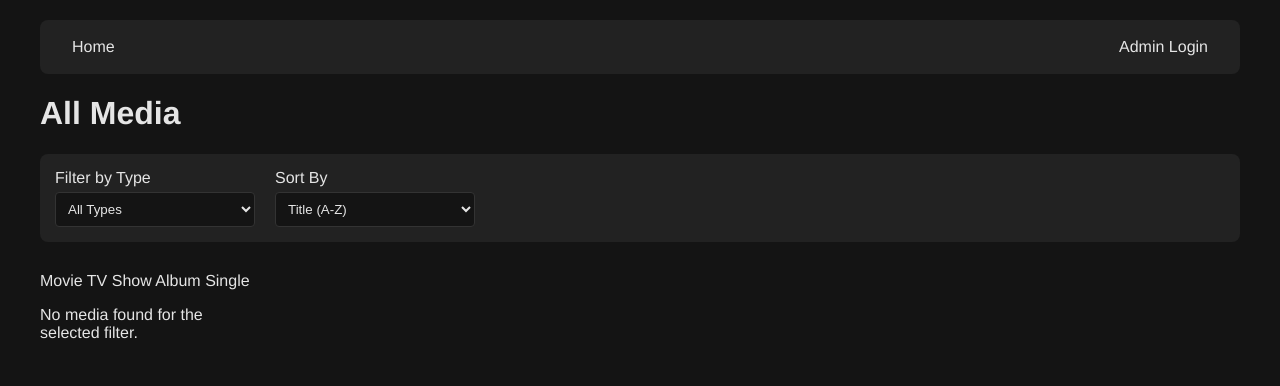
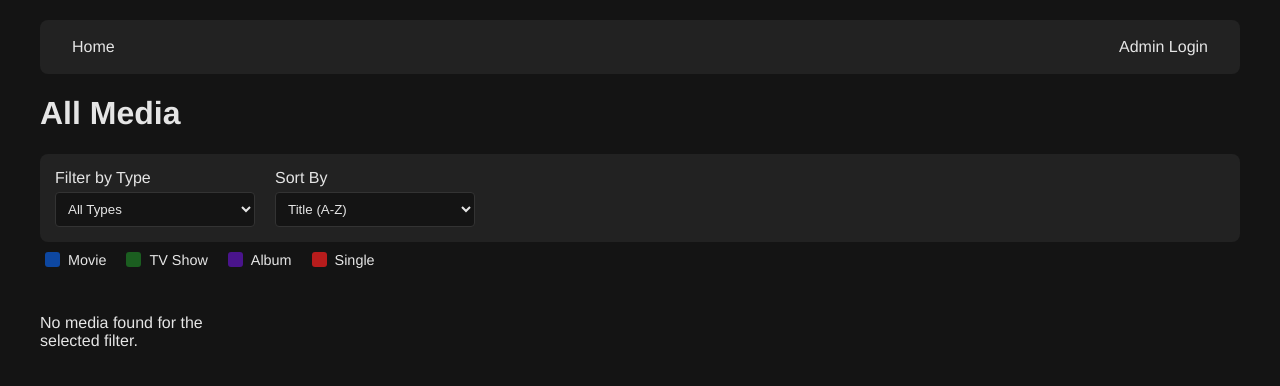
Before and after one commit to ClearLite/Ranking-Thing-332211, a Flask app: page / in a window 1280 px wide. Shown: the top 386 px of the page. Run offline with Flask 3, Linux system fonts and the light colour scheme; data that the repository does not hold is empty.

Commit message:
Update style.css

```diff
--- a/project/static/css/style.css
+++ b/project/static/css/style.css
@@ -5,13 +5,21 @@
     --card-color: #222;
     --text-color: #e5e5e5;
     --border-color: #333;
+    --placeholder-color: #444;
+
+    /* Rating Colors */
     --awesome-color: #4CAF50;
     --great-color: #8BC34A;
     --good-color: #CDDC39;
     --okay-color: #FFC107;
     --bad-color: #FF9800;
     --garbage-color: #f44336;
-    --placeholder-color: #444;
+
+    /* NEW: Media Type Colors for Homepage Cards */
+    --movie-color: #0d47a1;  /* Dark Blue */
+    --tv-color: #1b5e20;     /* Dark Green */
+    --album-color: #4a148c;   /* Dark Purple */
+    --single-color: #b71c1c;  /* Dark Red */
 }
 
 body {
@@ -74,7 +82,6 @@ body {
     margin-bottom: 15px;
 }
 
-/* --- NEW/UPDATED SCORE DISPLAY STYLES --- */
 .score-display-container {
     margin-top: 15px;
     margin-bottom: 10px;
@@ -93,11 +100,9 @@ body {
     font-weight: bold;
     border-radius: 8px;
     color: black;
-    min-width: 60px; /* Ensures the box has some width even if score is a single digit */
+    min-width: 60px;
     text-align: center;
 }
-/* Note: The old '.overall-score' class is no longer used for styling */
-
 
 /* --- Rating Grid --- */
 .ratings-grid {
@@ -134,7 +139,6 @@ body {
     font-size: 0.8rem;
 }
 
-/* Rating Colors (Used by score box and rating grid) */
 .awesome { background-color: var(--awesome-color); }
 .great { background-color: var(--great-color); }
 .good { background-color: var(--good-color); }
@@ -149,10 +153,6 @@ body {
     border-bottom: 1px solid var(--border-color);
     padding-bottom: 5px;
 }
-
-/* --- REMOVED STYLES FOR OLD MOVIE/SINGLE DISPLAY --- */
-/* The .single-rating-display and .score-box classes are no longer in the HTML */
-
 
 /* --- Navigation & Forms --- */
 nav {
@@ -207,7 +207,7 @@ button, .btn {
 .filter-form {
     display: flex;
     gap: 20px;
-    margin-bottom: 30px;
+    margin-bottom: 10px; /* Reduced margin */
     background-color: var(--card-color);
     padding: 15px;
     border-radius: 8px;
@@ -218,6 +218,26 @@ button, .btn {
 }
 .filter-form select {
     width: 200px;
+}
+
+/* --- NEW: Legend Styles --- */
+.legend {
+    display: flex;
+    gap: 20px;
+    margin-bottom: 30px;
+    padding-left: 5px;
+}
+.legend-item {
+    display: flex;
+    align-items: center;
+    gap: 8px;
+    font-size: 0.9rem;
+}
+.legend-color-box {
+    width: 15px;
+    height: 15px;
+    border-radius: 3px;
+    display: inline-block;
 }
 
 /* --- Homepage Media Grid --- */
@@ -246,7 +266,6 @@ button, .btn {
     width: 100%;
     display: block;
     background-color: var(--placeholder-color);
-    /* Default Movie Poster aspect ratio */
     aspect-ratio: 2 / 3;
     object-fit: cover;
 }
@@ -259,15 +278,24 @@ button, .btn {
     color: #222;
 }
 
-/* --- Rule for Square Album/Single Art on Homepage --- */
 .media-card-square .media-card-poster img,
 .media-card-square .media-card-poster .placeholder {
-    aspect-ratio: 1 / 1; /* This makes it a perfect square */
+    aspect-ratio: 1 / 1;
 }
 
 .media-card-info {
     padding: 10px;
+    /* NEW: Default color, will be overridden */
+    background-color: var(--border-color);
+    transition: background-color 0.2s;
 }
+
+/* NEW: Media Type Color Classes */
+.movie-type { background-color: var(--movie-color); }
+.tv-type { background-color: var(--tv-color); }
+.album-type { background-color: var(--album-color); }
+.single-type { background-color: var(--single-color); }
+
 
 .media-card-info h3 {
     font-size: 1rem;
@@ -279,7 +307,7 @@ button, .btn {
 
 .media-card-info .creator {
     font-size: 0.8rem;
-    color: #aaa;
+    color: #ccc;
     margin: 0 0 5px 0;
 }
 
@@ -289,11 +317,9 @@ button, .btn {
     margin: 0;
 }
 
-
-/* --- Rule for Square Album/Single Art on Media Detail Page --- */
 .poster-square,
 .poster-square img,
 .poster-square .placeholder {
-    width: 300px;  /* Or a size you prefer */
+    width: 300px;
     height: 300px;
 }
```
